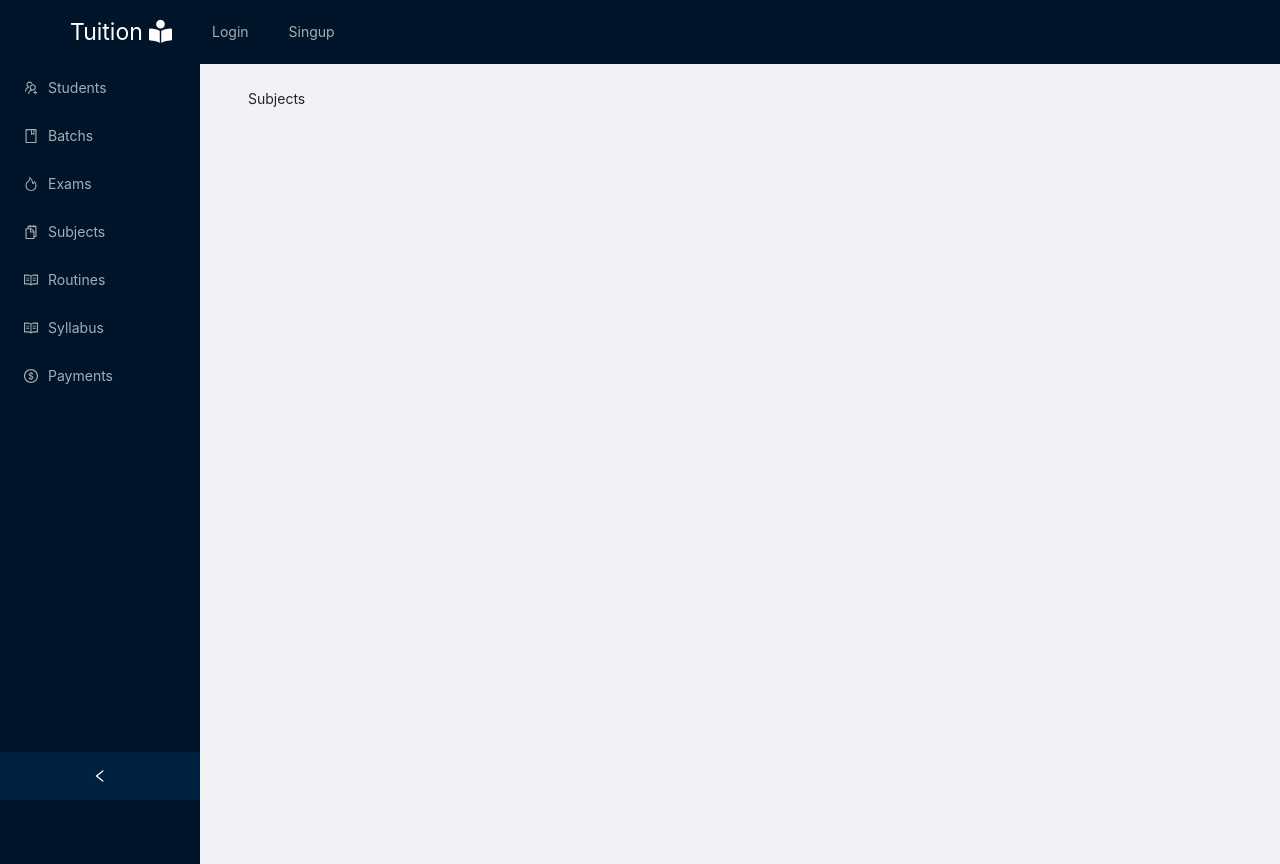
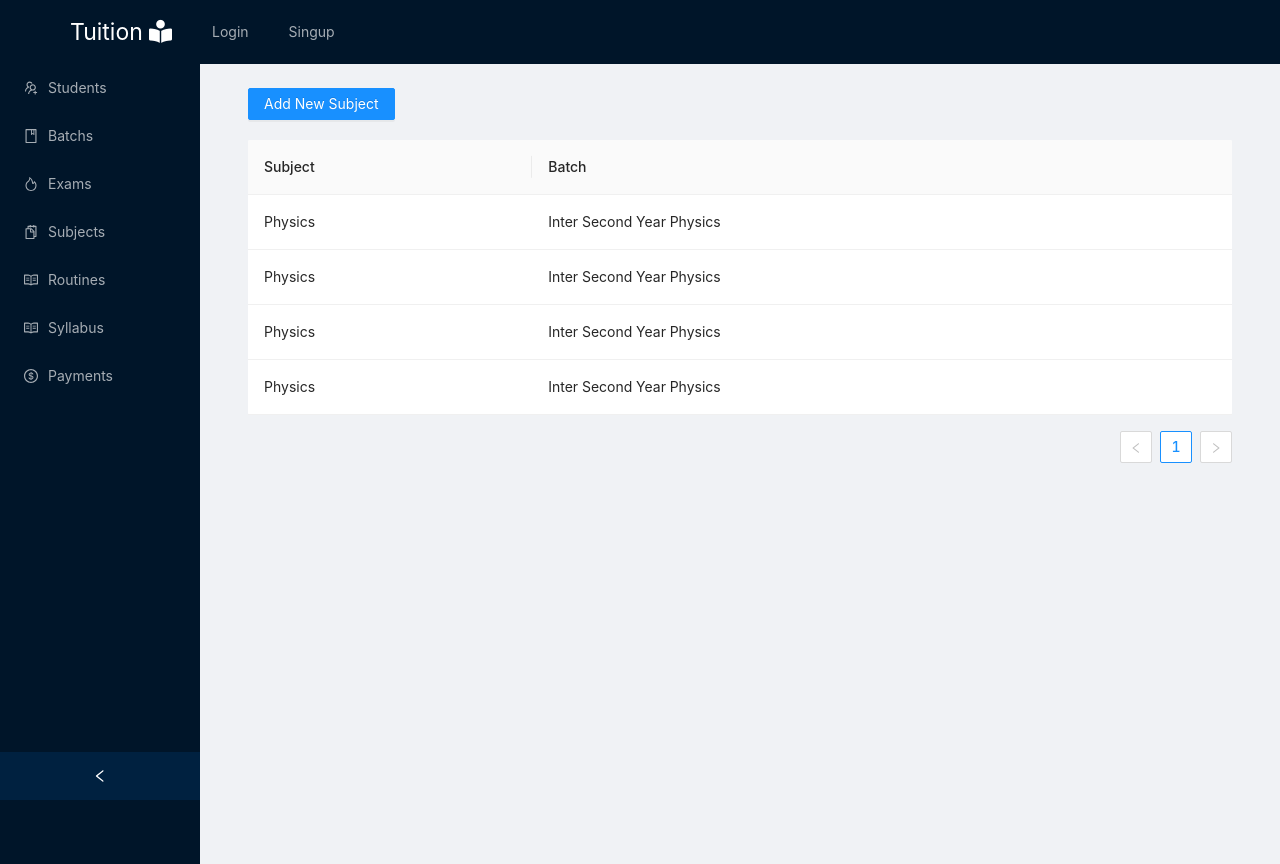
Before and after one commit to dev-khalid/Student-Management, a React (Create React App) app in the folder client/: page /profile/subjects in a window 1280 px wide. Built offline with nearby package versions, Linux system fonts and the light colour scheme.

Commit message:
preparing frontend

```diff
--- a/client/src/App.js
+++ b/client/src/App.js
@@ -1,7 +1,6 @@
-import React, { useEffect, useState } from 'react';
+import React, { useState } from 'react';
 import { BrowserRouter, Routes, Route } from 'react-router-dom';
-import axios from 'axios';
-import { Layout, Menu, Breadcrumb } from 'antd';
+import { Layout, Menu } from 'antd';
 
 import Batchs from './components/teacherActions/Batchs';
 import Exams from './components/teacherActions/Exams';
@@ -16,11 +15,12 @@ import Signup from './components/Signup';
 
 import MainHeader from './components/MainHeader';
 import Profile from './components/Profile';
+import BatchDetails from './components/teacherActions/BatchDetails';
+import StudentDetails from './components/teacherActions/StudentDetails';
+import ExamDetails from './components/teacherActions/ExamDetails';
 const { SubMenu } = Menu;
-const { Header, Content, Sider } = Layout;
 
 const App = () => {
-  const [loggedIn, sL] = useState(false);
   return (
     <Layout>
       <BrowserRouter>
@@ -29,9 +29,12 @@ const App = () => {
           <Route path="/signup" element={<Signup />} />
           <Route path="/login" element={<Login />} />
           <Route path="profile" element={<Profile />}>
-            <Route path="batchs" element={<Batchs />} />
+            <Route path="batchs" element={<Batchs />}></Route>
+            <Route path="batchs/:batchId" element={<BatchDetails />} />
             <Route path="exams" element={<Exams />} />
+            <Route path="exams/:examId" element={<ExamDetails />} />
             <Route path="students" element={<Students />} />
+            <Route path="students/:studentId" element={<StudentDetails />} />
             <Route path="syllabus" element={<Syllabus />} />
             <Route path="routines" element={<Routines />} />
             <Route path="payments" element={<Payments />} />
--- a/client/src/components/teacherActions/BatchDetails.js
+++ b/client/src/components/teacherActions/BatchDetails.js
@@ -1,9 +1,18 @@
-import React from 'react'
+import React from 'react';
+import { useParams } from 'react-router-dom';
+import { Row, Col, Typography } from 'antd';
+
+const { Title } = Typography;
 
 const BatchDetails = () => {
+  const params = useParams();
   return (
-    <div>BatchDetails</div>
-  )
-}
+    <>
+      <Title level={4}>Batch: Inter First Year Physics</Title>
+      1.Show Student table 2.Show Subjects 3.Show Exams 4.Show Routines 5.Show
+      Syllabus 6.Show Payment Information
+    </>
+  );
+};
 
-export default BatchDetails
+export default BatchDetails;
--- a/client/src/components/teacherActions/Batchs.js
+++ b/client/src/components/teacherActions/Batchs.js
@@ -1,9 +1,8 @@
 import React from 'react';
 import { Table, Button } from 'antd';
 import CreateBatch from './CreateBatch';
-
+import { Link, Outlet } from 'react-router-dom';
 import { DeleteOutlined, EditOutlined, EyeOutlined } from '@ant-design/icons';
-
 const { Column } = Table;
 const Batchs = () => {
   const data = [
@@ -14,7 +13,7 @@ const Batchs = () => {
       studentNumber: 10,
       examNumber: 12,
       fees: 1500,
-      _id: 'id of the batch',
+      _id: '1',
     },
   ];
   const viewHandler = (_id) => {
@@ -43,10 +42,11 @@ const Batchs = () => {
           key="_id"
           render={(_id) => (
             <>
-              <Button type="primary" onClick={() => viewHandler(_id)}>
-                {' '}
-                <EyeOutlined />
-              </Button>
+              <Link to={`/profile/batchs/${_id}`}>
+                <Button type="primary">
+                  <EyeOutlined />
+                </Button>
+              </Link>
             </>
           )}
         />
--- a/client/src/components/teacherActions/CreateSubject.js
+++ b/client/src/components/teacherActions/CreateSubject.js
@@ -1,9 +1,62 @@
-import React from 'react'
+import React, { useState } from 'react';
+import { DatePicker, Form, Input, Button, Modal, Select } from 'antd';
+
+const { Option } = Select;
 
 const CreateSubject = () => {
+  const [visible, setVisible] = useState(false);
+
+  const onCancel = () => {
+    setVisible(false);
+    console.log('cancled');
+  };
   return (
-    <div>CreateSubject</div>
-  )
-}
+    <>
+      <Button
+        type="primary"
+        onClick={() => setVisible(true)}
+        style={{ marginBottom: '20px' }}
+      >
+        {' '}
+        Add New Subject{' '}
+      </Button>
 
-export default CreateSubject
+      <Modal
+        visible={visible}
+        title="Create a new Exam"
+        okText="Create"
+        cancelText="Cancel"
+        onCancel={onCancel}
+        // onOk={() => {
+        //   form
+        //     .validateFields()
+        //     .then((values) => {
+        //       form.resetFields();
+        //       onCreate(values);
+        //     })
+        //     .catch((info) => {
+        //       console.log('Validate Failed:', info);
+        //     });
+        // }}
+      >
+        <Form layout="vertical">
+          <Form.Item label="Subject Name">
+            <Input placeholder="" />
+          </Form.Item>
+          <Form.Item label="Choose Batch">
+            <Select defaultValue="Option1">
+              <Option value="Option1">Option1</Option>
+              <Option value="Option2">Option2</Option>
+            </Select>
+          </Form.Item>
+
+          <Form.Item>
+            <Button type="primary">Submit</Button>
+          </Form.Item>
+        </Form>
+      </Modal>
+    </>
+  );
+};
+
+export default CreateSubject;
--- a/client/src/components/teacherActions/Exams.js
+++ b/client/src/components/teacherActions/Exams.js
@@ -2,7 +2,7 @@ import React from 'react';
 import { Button, Table } from 'antd';
 import { EyeOutlined } from '@ant-design/icons';
 import CreateExam from './CreateExam';
-
+import { Link } from 'react-router-dom';
 const { Column } = Table;
 
 const Exams = () => {
@@ -45,9 +45,11 @@ const Exams = () => {
           title="Actions"
           dataIndex="_id"
           render={(_id) => (
-            <Button type="primary" onClick={() => viewHandler(_id)}>
-              <EyeOutlined />
-            </Button>
+            <Link to={`/profile/exams/${_id}`}>
+              <Button type="primary" onClick={() => viewHandler(_id)}>
+                <EyeOutlined />
+              </Button>
+            </Link>
           )}
         />
       </Table>
--- a/client/src/components/teacherActions/Students.js
+++ b/client/src/components/teacherActions/Students.js
@@ -89,9 +89,9 @@ const Students = () => {
                   </Button>
                 </Col>
                 <Col>
-                  <Button type="primary" onClick={deleteHandler}>
+                  <Link to={`/profile/students/${_id}`} ><Button type="primary" >
                     <EyeOutlined />
-                  </Button>
+                  </Button></Link>
                 </Col>
               </Row>
             </>
--- a/client/src/components/teacherActions/Subjects.js
+++ b/client/src/components/teacherActions/Subjects.js
@@ -1,9 +1,49 @@
-import React from 'react'
+import React from 'react';
+import { Button, Table } from 'antd';
+import CreateSubject from './CreateSubject';
+import { EyeOutlined } from '@ant-design/icons';
 
+const { Column } = Table;
 const Subjects = () => {
+  const viewHandler = (_id) => {
+    console.log('view clicked', _id);
+  };
+  const data = [
+    {
+      key: '_id',
+      name: 'Physics',
+      batch: 'Inter Second Year Physics',
+      _id: '_id of the subject will appear here.'
+    },
+    {
+      key: '_id2',
+      name: 'Physics',
+      batch: 'Inter Second Year Physics',
+      _id: '_id of the subject will appear here.'
+    },
+    {
+      key: '_id3',
+      name: 'Physics',
+      batch: 'Inter Second Year Physics',
+      _id: '_id of the subject will appear here.'
+    },
+    {
+      key: '_id4',
+      name: 'Physics',
+      batch: 'Inter Second Year Physics',
+      _id: '_id of the subject will appear here.'
+    },
+  ]
   return (
-    <div>Subjects</div>
-  )
-}
+    <>
+      <CreateSubject />
+      <Table dataSource={data}>
+        <Column title="Subject" dataIndex="name" key="name" />
+        <Column title="Batch" dataIndex="batch" key="batch" />
 
-export default Subjects
+      </Table>
+    </>
+  );
+};
+
+export default Subjects;
```
Also changed, not shown: client/src/App.css (deleted, +0 -38 lines).
